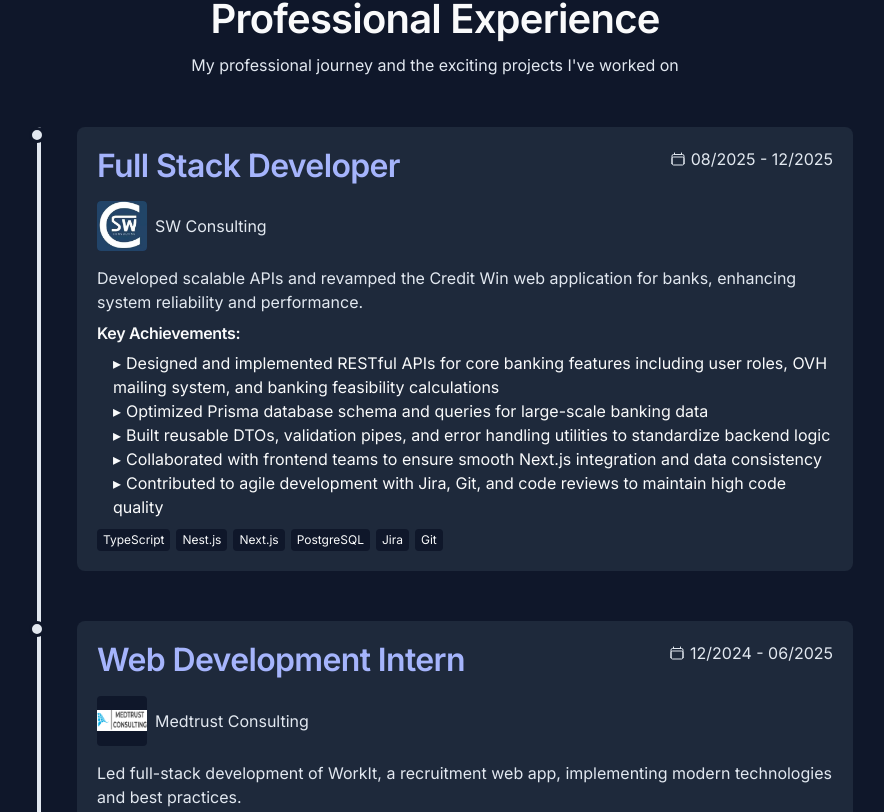
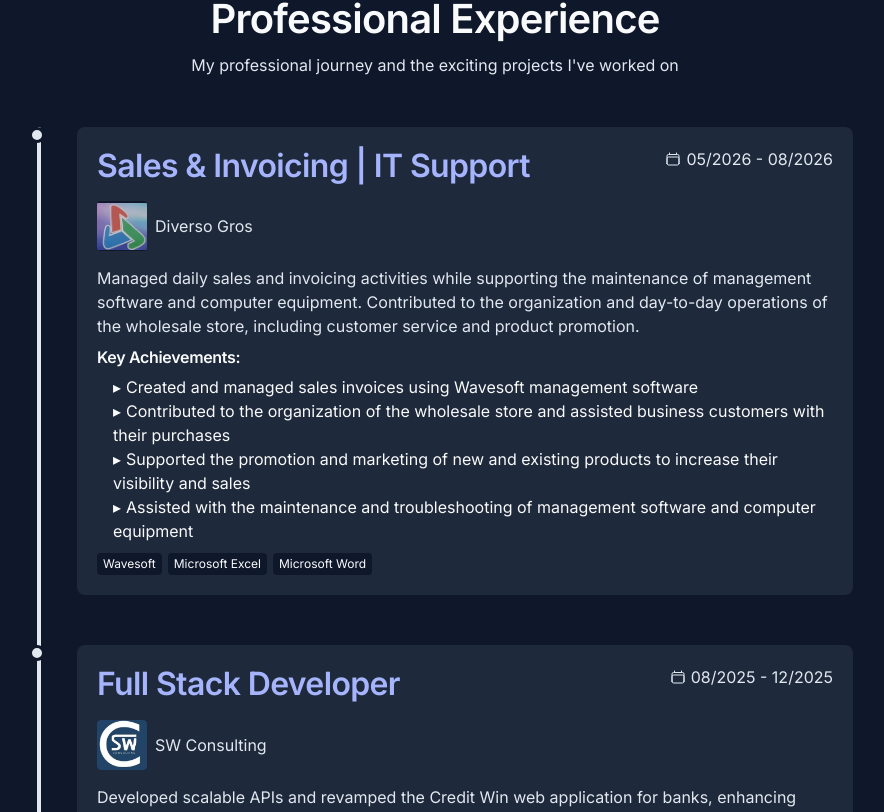
Before and after one commit to Ahmed-Bousrih/Portfolio, a Vue app: page / in a window 1280 px wide. Shown: the part 2420-3232 px from the top of the page, without its empty margins (205-1089 px from the left). Built offline with nearby package versions, Linux system fonts and the light colour scheme.

Commit message:
added new experience and translations

```diff
--- a/src/components/Experience.vue
+++ b/src/components/Experience.vue
@@ -34,6 +34,14 @@ const experienceConfig: Record<
   }
 > = {
   "1": {
+    logo: "/Portfolio/LogosEntreprises/Diverso.jpg",
+    technologies: [
+      "Wavesoft",
+      "Microsoft Excel",
+      "Microsoft Word",
+    ],
+  },
+  "2": {
     logo: "/Portfolio/LogosEntreprises/Sw.jpg",
     technologies: [
       "TypeScript",
@@ -44,7 +52,7 @@ const experienceConfig: Record<
       "Git",
     ],
   },
-  "2": {
+  "3": {
     logo: "/Portfolio/LogosEntreprises/Medtrust.png",
     technologies: [
       "Vue.js",
@@ -54,7 +62,7 @@ const experienceConfig: Record<
       "Tailwind CSS",
     ],
   },
-  "3": {
+  "4": {
     logo: "/Portfolio/LogosEntreprises/HDM.jpg",
     technologies: [
       "JavaScript",
--- a/src/translations.ts
+++ b/src/translations.ts
@@ -102,6 +102,19 @@ export const translations = {
       certificationsTitle: "Certifications & Training",
       experiences: {
         "1": {
+          company: "Diverso Gros",
+          position: "Sales & Invoicing | IT Support",
+          period: "05/2026 - 08/2026",
+          description:
+            "Managed daily sales and invoicing activities while supporting the maintenance of management software and computer equipment. Contributed to the organization and day-to-day operations of the wholesale store, including customer service and product promotion.",
+          achievements: [
+            "Created and managed sales invoices using Wavesoft management software",
+            "Contributed to the organization of the wholesale store and assisted business customers with their purchases",
+            "Supported the promotion and marketing of new and existing products to increase their visibility and sales",
+            "Assisted with the maintenance and troubleshooting of management software and computer equipment",
+          ],
+        },
+        "2": {
           company: "SW Consulting",
           position: "Full Stack Developer",
           period: "08/2025 - 12/2025",
@@ -115,7 +128,7 @@ export const translations = {
             "Contributed to agile development with Jira, Git, and code reviews to maintain high code quality",
           ],
         },
-        "2": {
+        "3": {
           company: "Medtrust Consulting",
           position: "Web Development Intern",
           period: "12/2024 - 06/2025",
@@ -128,7 +141,7 @@ export const translations = {
             "Created robust backend API with Nest.js and PostgreSQL",
           ],
         },
-        "3": {
+        "4": {
           company: "HDM Network",
           position: "Web Development Intern",
           period: "04/2023 - 08/2023",
@@ -313,9 +326,22 @@ export const translations = {
       certificationsTitle: "Certifications & Formations",
       experiences: {
         "1": {
+          company: "Diverso Gros",
+          position: "Ventes & Facturation | Support IT",
+          period: "05/2026 - 08/2026",
+          description:
+            "Gestion des activités quotidiennes de vente et de facturation, ainsi que de la maintenance des logiciels de gestion et du matériel informatique. Contribution à l’organisation et au fonctionnement quotidien du magasin de vente en gros, notamment à l’accueil des clients professionnels et à la promotion des produits.",
+          achievements: [
+            "Création et gestion des factures de vente à l’aide du logiciel de gestion Wavesoft",
+            "Contribution à l’organisation du magasin de vente en gros et accompagnement des clients professionnels dans leurs achats",
+            "Participation à la promotion et à la mise en avant des produits nouveaux et existants afin d’accroître leur visibilité et leurs ventes",
+            "Maintenance et résolution des problèmes liés aux logiciels de gestion et au matériel informatique",
+          ],
+        },
+        "2": {
           company: "SW Consulting",
           position: "Développeur Full Stack",
-          period: "08/2025 - Présent",
+          period: "08/2025 - 12/2025",
           description:
             "Développement d’API évolutives et refonte de l’application web Credit Win pour les banques, améliorant la fiabilité et les performances du système.",
           achievements: [
@@ -326,7 +352,7 @@ export const translations = {
             "Contribution au développement agile avec Jira, Git et revues de code pour maintenir une haute qualité de code",
           ],
         },
-        "2": {
+        "3": {
           company: "Medtrust Consulting",
           position: "Stagiaire en Développement Web",
           period: "12/2024 - 06/2025",
@@ -339,7 +365,7 @@ export const translations = {
             "Mise en place d’une API backend robuste avec Nest.js et PostgreSQL",
           ],
         },
-        "3": {
+        "4": {
           company: "HDM Network",
           position: "Stagiaire en Développement Web",
           period: "04/2023 - 08/2023",
@@ -524,9 +550,22 @@ export const translations = {
       certificationsTitle: "Certyfikaty i Szkolenia",
       experiences: {
         "1": {
+          company: "Diverso Gros",
+          position: "Sprzedaż i Faktury | Wsparcie IT",
+          period: "05/2026 - 08/2026",
+          description:
+            "Zarządzanie codziennymi procesami sprzedaży i fakturowania oraz wsparcie w utrzymaniu oprogramowania do zarządzania i sprzętu komputerowego. Udział w organizacji i codziennym funkcjonowaniu hurtowni, w tym obsłudze klientów biznesowych i promocji produktów.",
+          achievements: [
+            "Tworzenie i zarządzanie fakturami sprzedaży za pomocą oprogramowania Wavesoft",
+            "Udział w organizacji hurtowni oraz pomoc klientom biznesowym w dokonywaniu zakupów",
+            "Wsparcie w promocji i marketingu nowych oraz istniejących produktów w celu zwiększenia ich widoczności i sprzedaży",
+            "Wsparcie w utrzymaniu i rozwiązywaniu problemów związanych z oprogramowaniem do zarządzania i sprzętem komputerowym",
+          ],
+        },
+        "2": {
           company: "SW Consulting",
           position: "Full Stack Developer",
-          period: "08/2025 - Obecnie",
+          period: "08/2025 - 12/2025",
           description:
             "Tworzenie skalowalnych API oraz modernizacja aplikacji Credit Win dla banków, zwiększając niezawodność i wydajność systemu.",
           achievements: [
@@ -537,7 +576,7 @@ export const translations = {
             "Udział w rozwoju zwinnym z wykorzystaniem Jira, Git i przeglądów kodu w celu utrzymania wysokiej jakości kodu",
           ],
         },
-        "2": {
+        "3": {
           company: "Medtrust Consulting",
           position: "Stażeysta – Web Developer",
           period: "12/2024 - 06/2025",
@@ -550,7 +589,7 @@ export const translations = {
             "Tworzenie solidnego backendowego API przy użyciu Nest.js i PostgreSQL",
           ],
         },
-        "3": {
+        "4": {
           company: "HDM Network",
           position: "Stażeysta – Web Developer",
           period: "04/2023 - 08/2023",
@@ -735,9 +774,22 @@ export const translations = {
       certificationsTitle: "Zertifizierungen & Schulungen",
       experiences: {
         "1": {
+          company: "Diverso Gros",
+          position: "Verkauf & Rechnungswesen | IT-Support",
+          period: "05/2026 - 08/2026",
+          description:
+            "Verwaltung der täglichen Verkaufs- und Rechnungsprozesse sowie Unterstützung bei der Wartung von Verwaltungssoftware und Computergeräten. Mitwirkung bei der Organisation und im täglichen Betrieb des Großhandelsgeschäfts, einschließlich der Betreuung von Geschäftskunden und der Produktwerbung.",
+          achievements: [
+            "Erstellung und Verwaltung von Verkaufsrechnungen mit der Verwaltungssoftware Wavesoft",
+            "Mitwirkung bei der Organisation des Großhandelsgeschäfts und Unterstützung von Geschäftskunden bei ihren Einkäufen",
+            "Unterstützung bei der Vermarktung und Bewerbung neuer und bestehender Produkte zur Steigerung ihrer Sichtbarkeit und ihres Verkaufs",
+            "Unterstützung bei der Wartung und Fehlerbehebung von Verwaltungssoftware und Computergeräten",
+          ],
+        },
+        "2": {
           company: "SW Consulting",
           position: "Full Stack Entwickler",
-          period: "08/2025 - Gegenwart",
+          period: "08/2025 - 12/2025",
           description:
             "Entwicklung skalierbarer APIs und Überarbeitung der Credit Win Webanwendung für Banken zur Verbesserung der Zuverlässigkeit und Leistung.",
           achievements: [
@@ -748,7 +800,7 @@ export const translations = {
             "Beitrag zur agilen Entwicklung mit Jira, Git und Code-Reviews zur Sicherung hoher Codequalität",
           ],
         },
-        "2": {
+        "3": {
           company: "Medtrust Consulting",
           position: "Webentwicklungspraktikant",
           period: "12/2024 - 06/2025",
@@ -761,7 +813,7 @@ export const translations = {
             "Aufbau einer robusten Backend-API mit Nest.js und PostgreSQL",
           ],
         },
-        "3": {
+        "4": {
           company: "HDM Network",
           position: "Webentwicklungspraktikant",
           period: "04/2023 - 08/2023",
@@ -945,9 +997,22 @@ export const translations = {
       certificationsTitle: "Certificaciones y Formación",
       experiences: {
         "1": {
+          company: "Diverso Gros",
+          position: "Ventas y Facturación | Soporte IT",
+          period: "05/2026 - 08/2026",
+          description:
+            "Gestión de las actividades diarias de ventas y facturación, así como apoyo en el mantenimiento del software de gestión y de los equipos informáticos. Participación en la organización y el funcionamiento diario del establecimiento mayorista, incluyendo la atención a clientes profesionales y la promoción de productos.",
+          achievements: [
+            "Creación y gestión de facturas de venta mediante el software de gestión Wavesoft",
+            "Colaboración en la organización del establecimiento mayorista y asistencia a clientes profesionales durante sus compras",
+            "Apoyo en la promoción y comercialización de productos nuevos y existentes para aumentar su visibilidad y ventas",
+            "Apoyo en el mantenimiento y la resolución de problemas relacionados con el software de gestión y los equipos informáticos",
+          ],
+        },
+        "2": {
           company: "SW Consulting",
           position: "Desarrollador Full Stack",
-          period: "08/2025 - Actualidad",
+          period: "08/2025 - 12/2025",
           description:
             "Desarrollo de APIs escalables y modernización de la aplicación Credit Win para bancos, aumentando la confiabilidad y rendimiento del sistema.",
           achievements: [
@@ -958,7 +1023,7 @@ export const translations = {
             "Participación en desarrollo ágil usando Jira, Git y revisiones de código para mantener alta calidad de software",
           ],
         },
-        "2": {
+        "3": {
           company: "Medtrust Consulting",
           position: "Becario de desarrollo web",
           period: "12/2024 - 06/2025",
@@ -971,7 +1036,7 @@ export const translations = {
             "Desarrollo de API backend sólida usando Nest.js y PostgreSQL",
           ],
         },
-        "3": {
+        "4": {
           company: "HDM Network",
           position: "Becario de desarrollo web",
           period: "04/2023 - 08/2023",
```
Also changed, not shown: public/LogosEntreprises/Diverso.jpg (added).
